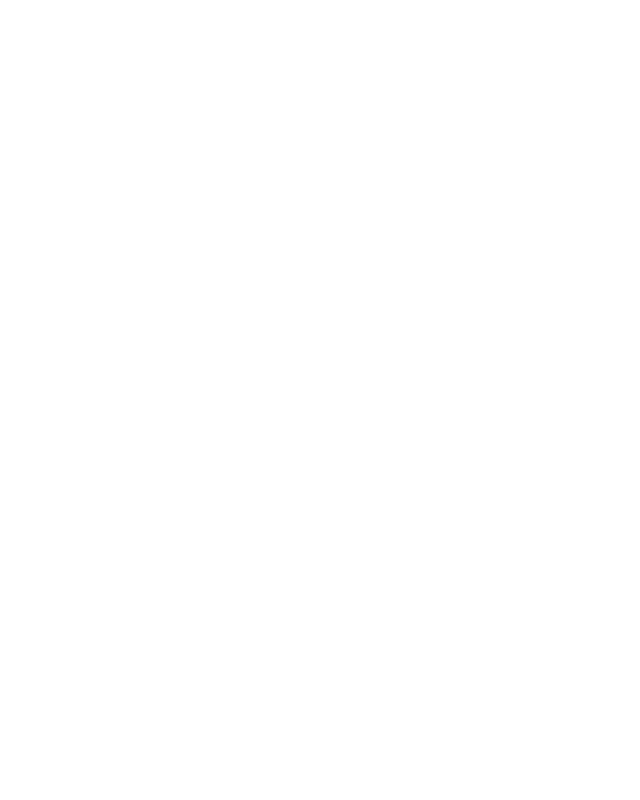
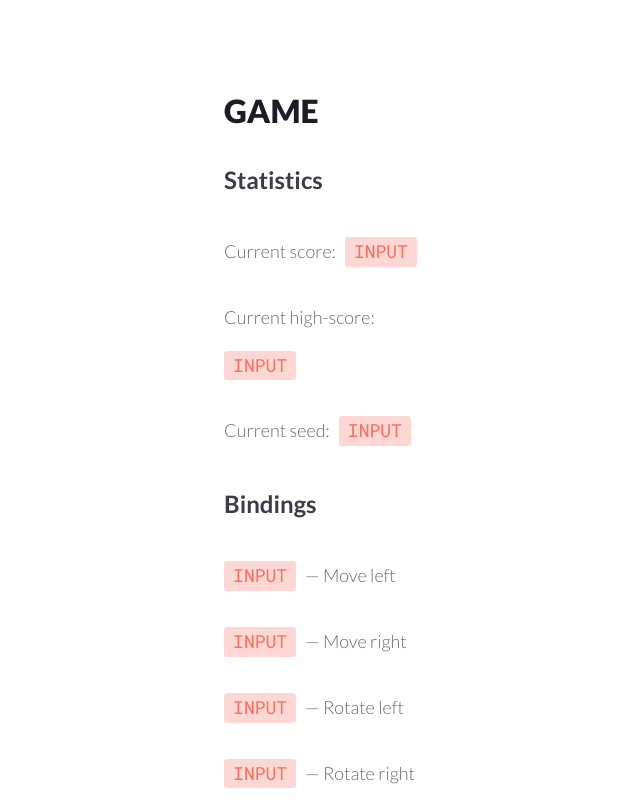
Before and after one commit to clk1006/teris, a Next.js app: page / in a window 1280 px wide. Shown: the top 800 px of the page, without its empty margins (474-1114 px from the left). Built offline with nearby package versions, Linux system fonts and the light colour scheme.

Commit message:
fixed and added style

```diff
--- a/pages/_app.js
+++ b/pages/_app.js
@@ -1,5 +1,6 @@
 import '../styles/globals.css'
 import '../styles/main.css'
+import '../styles/normalize.css'
 
 function MyApp({ Component, pageProps }) {
   return <Component {...pageProps} />
--- a/pages/index.js
+++ b/pages/index.js
@@ -1,13 +1,13 @@
 import Head from 'next/head'
 import Image from 'next/image'
-import { useRef,useState,useEffect } from 'react'
+import { useRef, useState, useEffect } from 'react'
 import styles from '../styles/Home.module.css'
 
-let state_temp=[0,Array(200).fill(0),{type:0,pos:0,rot:0},0]
+let state_temp = [0, Array(200).fill(0), { type: 0, pos: 0, rot: 0 }, 0]
 const HEIGHT = 743
 const WIDTH = 309
-const BLOCK_COLORS=["#327AB8","#3AD9A7","#FFC247","#9951B3","#CD4C4C"];
-const BACKGROUND="#4F5165"
+const BLOCK_COLORS = ["#327AB8", "#3AD9A7", "#FFC247", "#9951B3", "#CD4C4C"];
+const BACKGROUND = "#4F5165"
 let context;
 
 const getNeighbours = (tiles) => {
@@ -40,7 +40,7 @@ const getNeighbours = (tiles) => {
 
 export default function Home() {
   const ref = useRef();
-  const [state,setState] = useState(state_temp);
+  const [state, setState] = useState(state_temp);
 
   useEffect(() => {
     context = ref.current.getContext('2d');
@@ -75,17 +75,17 @@ export default function Home() {
     <div className={styles.container}>
       <Head>
         <title>Tetris</title>
-        <meta name="description" content="Generated by create next app"/>
-        <link rel="icon" href="/favicon.ico"/>
-        <link rel="preconnect" href="https://fonts.googleapis.com"/>
-        <link rel="preconnect" href="https://fonts.gstatic.com" crossOrigin/>
-        <link href="https://fonts.googleapis.com/css2?family=Lato:wght@300;700&family=Roboto+Mono:wght@300;400&display=swap" rel="stylesheet"/>
+        <meta name="description" content="Generated by create next app" />
+        <link rel="icon" href="/favicon.ico" />
+        <link rel="preconnect" href="https://fonts.googleapis.com" />
+        <link rel="preconnect" href="https://fonts.gstatic.com" crossOrigin />
+        <link href="https://fonts.googleapis.com/css2?family=Lato:wght@300;700;900&family=Roboto+Mono:wght@300;400&display=swap" rel="stylesheet" />
       </Head>
 
       <main className={styles.main}>
-        <div className="canvas">
+        <div className="container">
           <div className="playground-container">
-            <canvas height={HEIGHT} width={WIDTH} ref={ref}/>
+            <canvas height={HEIGHT} width={WIDTH} ref={ref} />
           </div>
           <div className="information-block">
             <div className="nextElement-block"></div>
@@ -112,19 +112,19 @@ export default function Home() {
 
                 <div className="input-container bindings">
                   <p className="input">INPUT</p>
-                  <p> - Move left</p>
+                  <p> — Move left</p>
 
                   <p className="input">INPUT</p>
-                  <p> - Move right</p>
+                  <p> — Move right</p>
 
                   <p className="input">INPUT</p>
-                  <p> - Rotate left</p>
+                  <p> — Rotate left</p>
 
                   <p className="input">INPUT</p>
-                  <p> - Rotate right</p>
+                  <p> — Rotate right</p>
 
                   <p className="input">INPUT</p>
-                  <p> - Drop block</p>
+                  <p> — Drop block</p>
                 </div>
               </div>
 
--- a/styles/main.css
+++ b/styles/main.css
@@ -1,83 +1,99 @@
 :root {
-    --tile-color-000: rgba(50, 122, 184);
-    --tile-color-001: rgba(58, 217, 167);
-    --tile-color-002: rgba(255, 194, 71);
-    --tile-color-003: rgba(153, 81, 179);
-    --tile-color-004: rgba(205, 76, 76);
-    --inactive-tile-color: rgba(79, 81, 101);
+    --tile-color-000: 50, 122, 184;
+    --tile-color-001: 58, 217, 167;
+    --tile-color-002: 255, 194, 71;
+    --tile-color-003: 153, 81, 179;
+    --tile-color-004: 205, 76, 76;
+    --inactive-tile-color: 79, 81, 101;
 
-    --primary-color: rgba(248, 112, 96);
-    --secondary-color: rgba(24, 67, 90);
-    --tertiary-color: rgba(108, 70, 79);
+    --primary-color: 248, 112, 96;
+    --secondary-color: 24, 67, 90;
+    --tertiary-color: 108, 70, 79;
 
-    --text-color-050: rgba(29, 28, 38);
-    --text-color-100: rgba(60, 59, 74);
-    --text-color-200: rgba(104, 103, 121);
-    --text-color-300: rgba(212, 209, 206);
-    --text-color-500: rgba(246, 245, 244);
+    --text-color-050: 29, 28, 38;
+    --text-color-100: 60, 59, 74;
+    --text-color-200: 104, 103, 121;
+    --text-color-300: 212, 209, 206;
+    --text-color-500: 246, 245, 244;
 
-    --background-color: rgba(242, 239, 239);
-    --shadow-color: rgba(39, 38, 49);
+    --background-color: 242, 239, 239;
+    --shadow-color: 39, 38, 49;
 
-    --alpha-1: 0.18;
-    --alpha-2: 0.26;
+    --alpha-1: 0.28;
+    --alpha-2: 0.36;
 }
 
 * {
+    user-select: none;
     font-family: 'Lato', sans-serif;
-    line-height: 2em;
+    line-height: 1.65em;
 }
 
 h1 {
-    font-weight: 700;
+    font-weight: 900;
     font-size: 32px;
 
-    color: var(--text-color-050);
+    color: rgb(var(--text-color-050));
 }
 
 h2 {
     font-weight: 700;
     font-size: 24px;
 
-    color: var(--text-color-100);
+    color: rgb(var(--text-color-100));
 }
 
 p {
     font-weight: 300;
     font-size: 18px;
 
-    color: var(--text-color-200);
+    color: rgb(var(--text-color-200));
 }
 
 p.input {
+    padding: 0 9px;
+    width: fit-content;
+
     font-family: 'Roboto Mono', monospace;
+    font-weight: 400;
     font-size: 18px;
     border-radius: 3px;
 
-    color: var(--primary-color);
-    background-color: var(--primary-color), var(--alpha-1);
+    color: rgba(var(--primary-color));
+    background-color: rgba(var(--primary-color), var(--alpha-1));
 }
 
 p.input:hover {
-    cursor: pointer;
+    background-color: rgba(var(--primary-color), var(--alpha-2));
+}
 
-    background-color: var(--primary-color), var(--alpha-2);
+.container {
+    display: flex;
+}
+
+.input-container {
+    display: grid;
+    grid-template-columns: fit-content(100%) auto;
+    grid-column-gap: 9px;
 }
 
 .start-btn, .restart-btn {
-    padding: 10px 20px;
+    padding: 7px 22px;
+
     font-weight: 300;
+    font-size: 18px;
+    border: 0 hidden;
     border-radius: 3px;
 
-    color: var(--text-color-300);
-    background-color: var(--primary-color);
+    color: rgb(var(--text-color-500));
+    background-color: rgb(var(--primary-color));
 
+    cursor: pointer;
     transition: 0.4s;
 }
 
 .start-btn:hover, .restart-btn:hover {
-    color: var(--text-color-500);
-    background-color: var(--tertiary-color);
+    background-color: rgb(var(--tertiary-color));
 }
 
 .start-btn.inactive, .restart-btn.inactive {
```
Also changed, not shown: styles/normalize.css (added).
